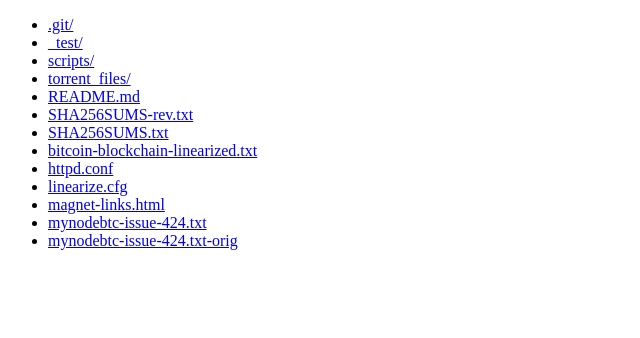
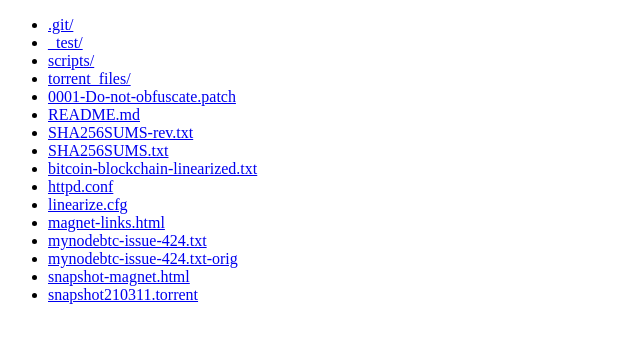
Before and after one commit to jsarenik/deobfuscation, a plain HTML site: page index.html in a window 1280 px wide. Shown: the whole page, without its empty margins (0-640 px from the left). Drawn offline with Linux system fonts and the light colour scheme.

Commit message:
Add prunednodetoday-related files
These files were not commited here, but were lurking around
in my local directory.

```diff
--- a/index.html
+++ b/index.html
@@ -10,6 +10,7 @@
     <li><a href="_test/">_test/</a></li>
     <li><a href="scripts/">scripts/</a></li>
     <li><a href="torrent_files/">torrent_files/</a></li>
+    <li><a href="0001-Do-not-obfuscate.patch">0001-Do-not-obfuscate.patch</a></li>
     <li><a href="README.md">README.md</a></li>
     <li><a href="SHA256SUMS-rev.txt">SHA256SUMS-rev.txt</a></li>
     <li><a href="SHA256SUMS.txt">SHA256SUMS.txt</a></li>
@@ -19,6 +20,8 @@
     <li><a href="magnet-links.html">magnet-links.html</a></li>
     <li><a href="mynodebtc-issue-424.txt">mynodebtc-issue-424.txt</a></li>
     <li><a href="mynodebtc-issue-424.txt-orig">mynodebtc-issue-424.txt-orig</a></li>
+    <li><a href="snapshot-magnet.html">snapshot-magnet.html</a></li>
+    <li><a href="snapshot210311.torrent">snapshot210311.torrent</a></li>
 </ul>
 </body>
 </html>
```
Also changed, not shown: snapshot-magnet.html (added, +12 -0 lines), 3 other files.
